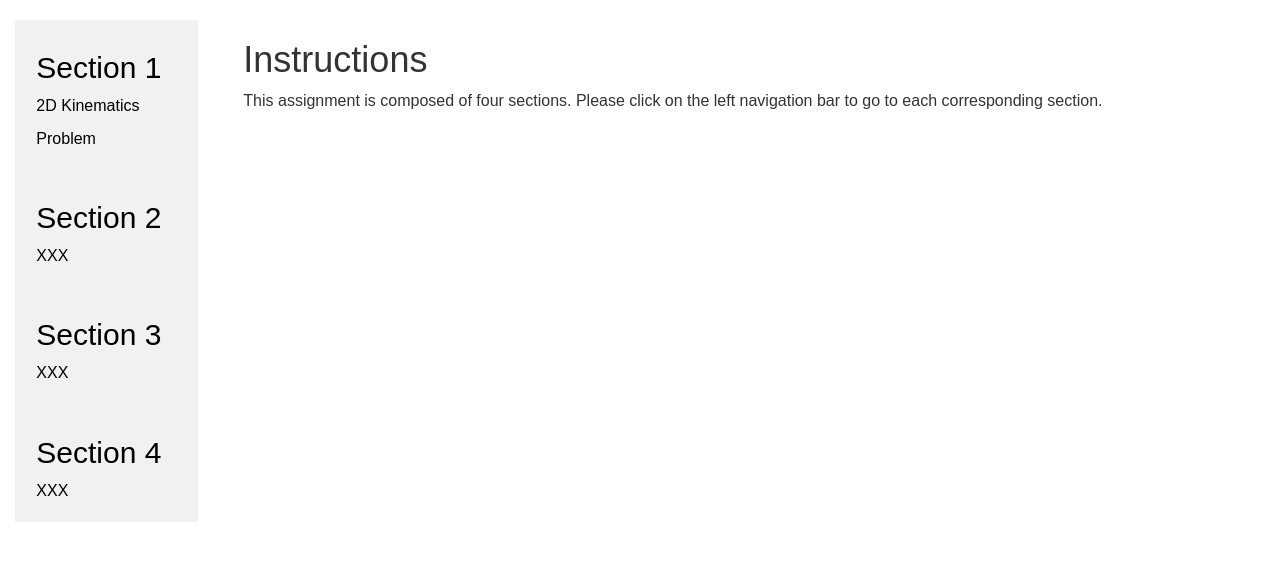
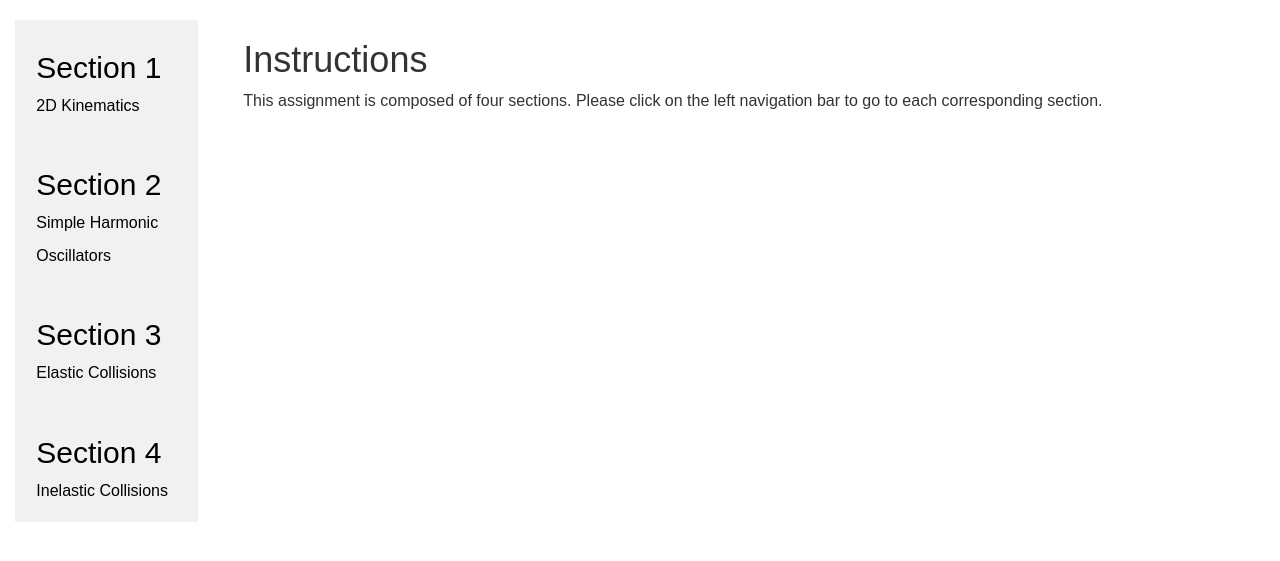
Before and after one commit to akumgill/physics_tutor, a Django app: page / in a window 1280 px wide. Shown: the part 52-613 px from the top of the page. Run offline with Django 3.2, Linux system fonts and the light colour scheme; a user stored in the database is signed in; data comes from the database, SQL or seed files in the repository; tables that the repository leaves empty hold one stand-in row (values such as "Sample post"); some libraries are stand-ins or nearby versions.

Commit message:
section names

```diff
--- a/storyboard/templates/storyboard/base.html
+++ b/storyboard/templates/storyboard/base.html
@@ -52,28 +52,28 @@
           class="{% if request.get_full_path == section1 %} active {% endif %}"
         >
           <a id="section1_a" class="left-nav-a" href="{% url 'section1' %}">
-            <h2>Section 1 <br /><span>2D Kinematics Problem</span></h2>
+            <h2>Section 1 <br /><span>2D Kinematics</span></h2>
           </a>
         </li>
         <li
           class="{% if request.get_full_path == section1 %} active {% endif %}"
         >
           <a id="section2_a" class="left-nav-a" href="{% url 'section1' %}">
-            <h2>Section 2 <br /><span>XXX</span></h2>
+            <h2>Section 2 <br /><span>Simple Harmonic Oscillators</span></h2>
           </a>
         </li>
         <li
           class="{% if request.get_full_path == section1 %} active {% endif %}"
         >
           <a id="section3_a" class="left-nav-a" href="{% url 'section1' %}">
-            <h2>Section 3 <br /><span>XXX</span></h2>
+            <h2>Section 3 <br /><span>Elastic Collisions</span></h2>
           </a>
         </li>
         <li
           class="{% if request.get_full_path == section1 %} active {% endif %}"
         >
           <a id="section4_a" class="left-nav-a" href="{% url 'section1' %}">
-            <h2>Section 4 <br /><span>XXX</span></h2>
+            <h2>Section 4 <br /><span>Inelastic Collisions</span></h2>
           </a>
         </li>
       </ul>
--- a/storyboard/templates/storyboard/nobase.html
+++ b/storyboard/templates/storyboard/nobase.html
@@ -41,8 +41,9 @@
 
             <ul class = "left-nav">
                 <li class = "{% if request.get_full_path == section1 %} active {% endif %}"><a id = "section1_a" class = "left-nav-a" href = "{% url 'section1' %}"><h2>Section 1 <br><span>Perform Your Own Error Analysis</span></h2></a></li>
-                <li class = "{% if request.get_full_path == section2 %} active {% endif %}"><a id = "section2_a" class = "left-nav-a" href = "{% url 'section1' %}"><h2>Section 2 <br><span>Identify Problematic Features</span></h2></a></li>
-                <li class = "{% if request.get_full_path == section3 %} active {% endif %}"><a id = "section3_a" class = "left-nav-a" href = "{% url 'section1' %}"><h2>Section 3 <br><span>Suggest New Features</span></h2></a></li>
+                <li class = "{% if request.get_full_path == section2 %} active {% endif %}"><a id = "section2_a" class = "left-nav-a" href = "{% url 'section1' %}"><h2>Section 2 <br><span>Simple Harmonic Oscillators</span></h2></a></li>
+                <li class = "{% if request.get_full_path == section3 %} active {% endif %}"><a id = "section3_a" class = "left-nav-a" href = "{% url 'section1' %}"><h2>Section 3 <br><span>Elastic Collisions</span></h2></a></li>
+                <li class = "{% if request.get_full_path == section3 %} active {% endif %}"><a id = "section3_a" class = "left-nav-a" href = "{% url 'section1' %}"><h2>Section 4 <br><span>Inelastic Collisions</span></h2></a></li>
             </ul>
         </div>
         <div class="col-sm-10">
```
